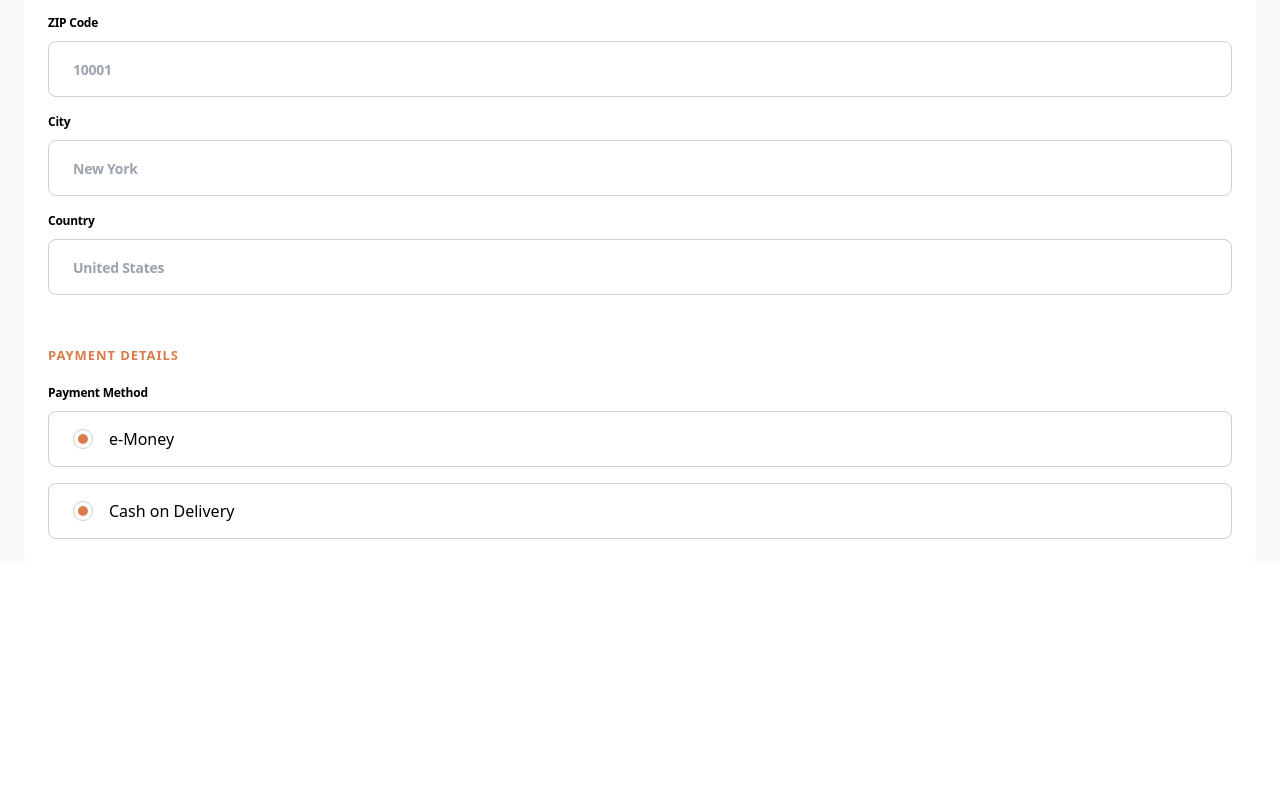
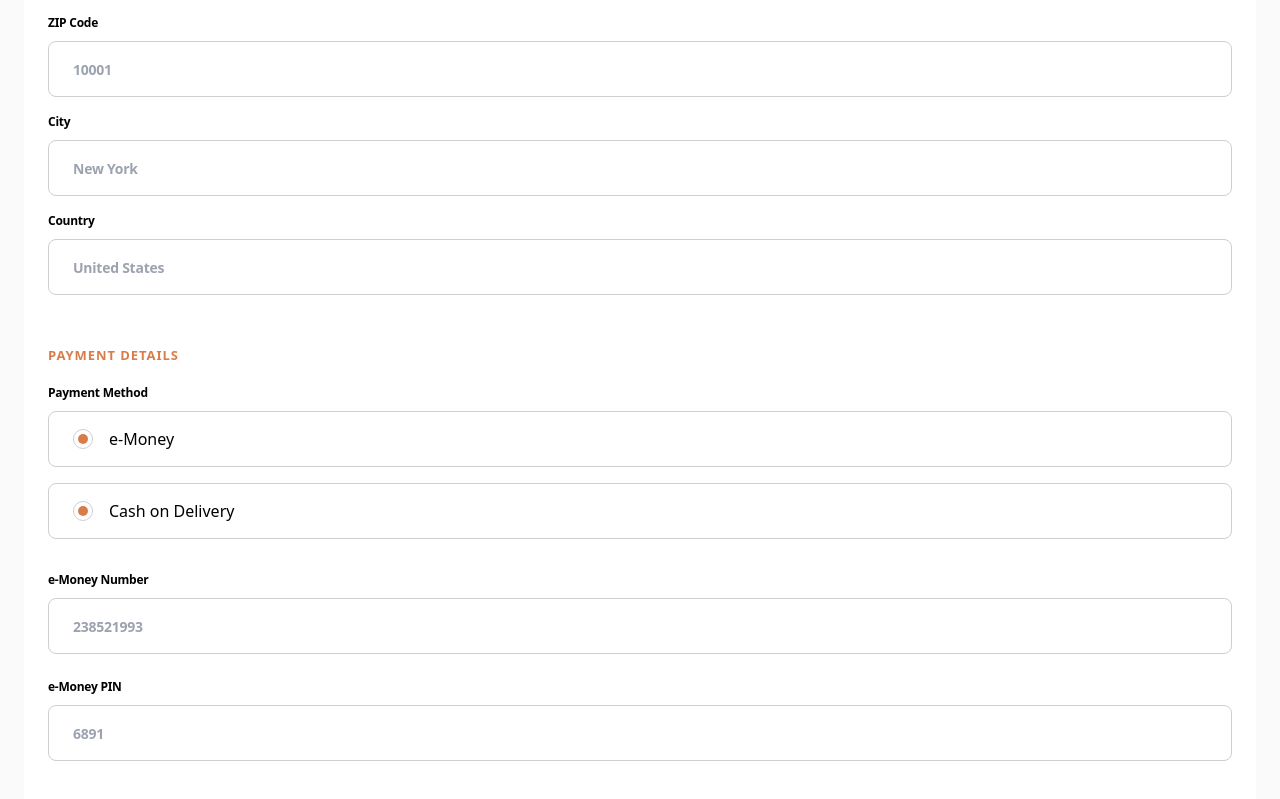
Before and after one commit to LevaniMesxia23/audiophile-ecommerce-website, a React (Vite) app: page /Checkout in a window 1280 px wide. Shown: the part 749-1548 px from the top of the page. Before the commit the page ends 1312 px from the top, so only its background shows below. Built offline with nearby package versions, Linux system fonts and the light colour scheme; the HTML template or start-up script is replaced by a standard one.

Commit message:
style: complete Checkout box styles

```diff
--- a/src/pages/Checkout.tsx
+++ b/src/pages/Checkout.tsx
@@ -5,7 +5,7 @@ function Checkout() {
   return (
     <div className='px-6 pt-4 bg-[#FAFAFA]'>
       <span className='text-[0.9375rem] opacity-50 leading-[1.5625rem]' onClick={() => navigate(-1)}>Go Back</span>
-      <div className=" bg-white rounded-[0.5rem] mt-6">
+      <div className=" bg-white rounded-[0.5rem] mt-6 mb-8 pb-[1.94rem]">
 
       <div className=" p-6 flex flex-col items-start justify-center">
         <span className=" text-[1.75rem] tracking-[0.0625rem] font-bold mb-8">CHECKOUT</span>
@@ -82,8 +82,21 @@ function Checkout() {
         </div>
 
         </div>
+
+        <div className=" w-full">
+
+        <div className=" gap-[0.56rem] flex flex-col mt-8">
+          <span className=" text-[0.75rem] font-bold -tracking-[0.01563rem]">e-Money Number</span>
+          <input className=" border-[0.0625rem] border-[#CFCFCF] w-full h-[3.5rem] rounded-[0.5rem] pl-6 placeholder:font-bold placeholder:text-[0.875rem] placeholder:-tracking-[0.01563rem]" placeholder="238521993" type="text" />
+        </div>
+        <div className=" gap-[0.56rem] flex flex-col mt-6">
+          <span className=" text-[0.75rem] font-bold -tracking-[0.01563rem]">e-Money PIN</span>
+          <input className=" border-[0.0625rem] border-[#CFCFCF] w-full h-[3.5rem] rounded-[0.5rem] pl-6 placeholder:font-bold placeholder:text-[0.875rem] placeholder:-tracking-[0.01563rem]" placeholder="6891" type="text" />
+        </div>
+        </div>
       </div>
       </div>
+
     </div>
   )
 }
```
